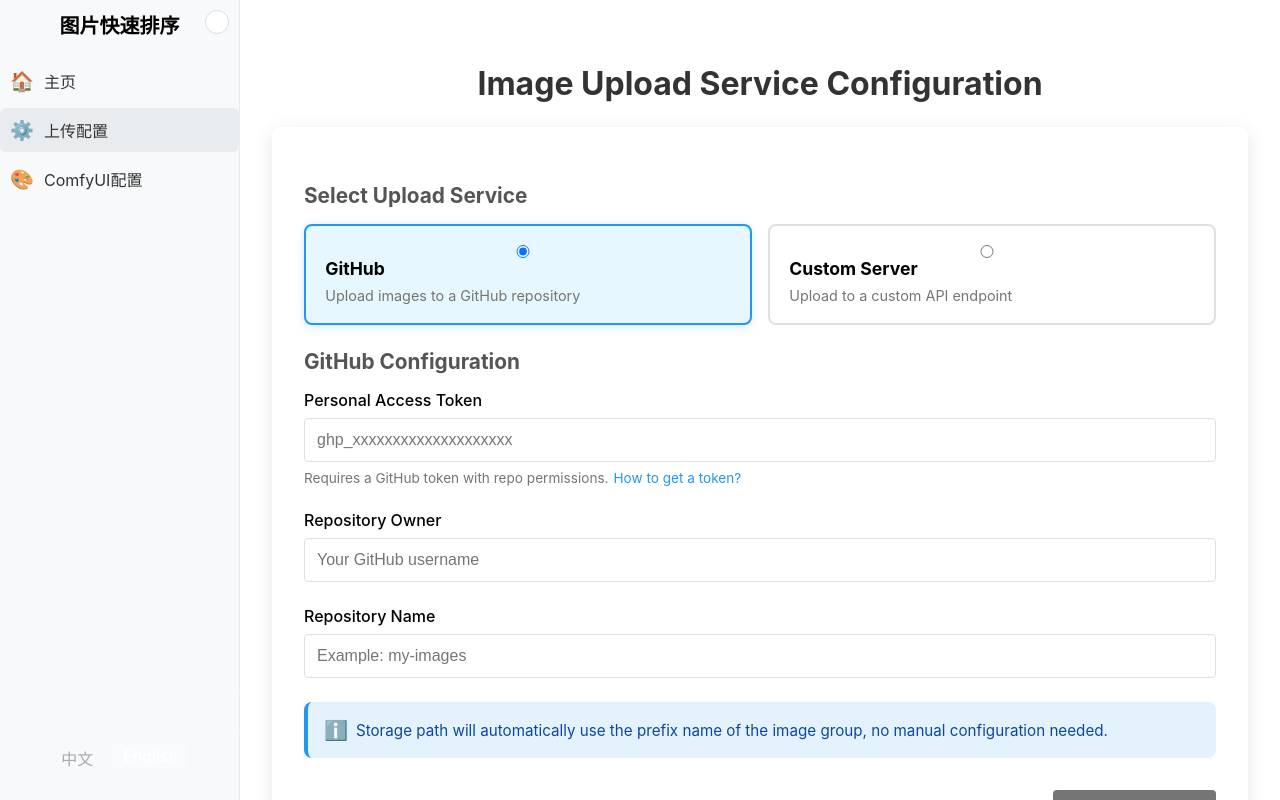
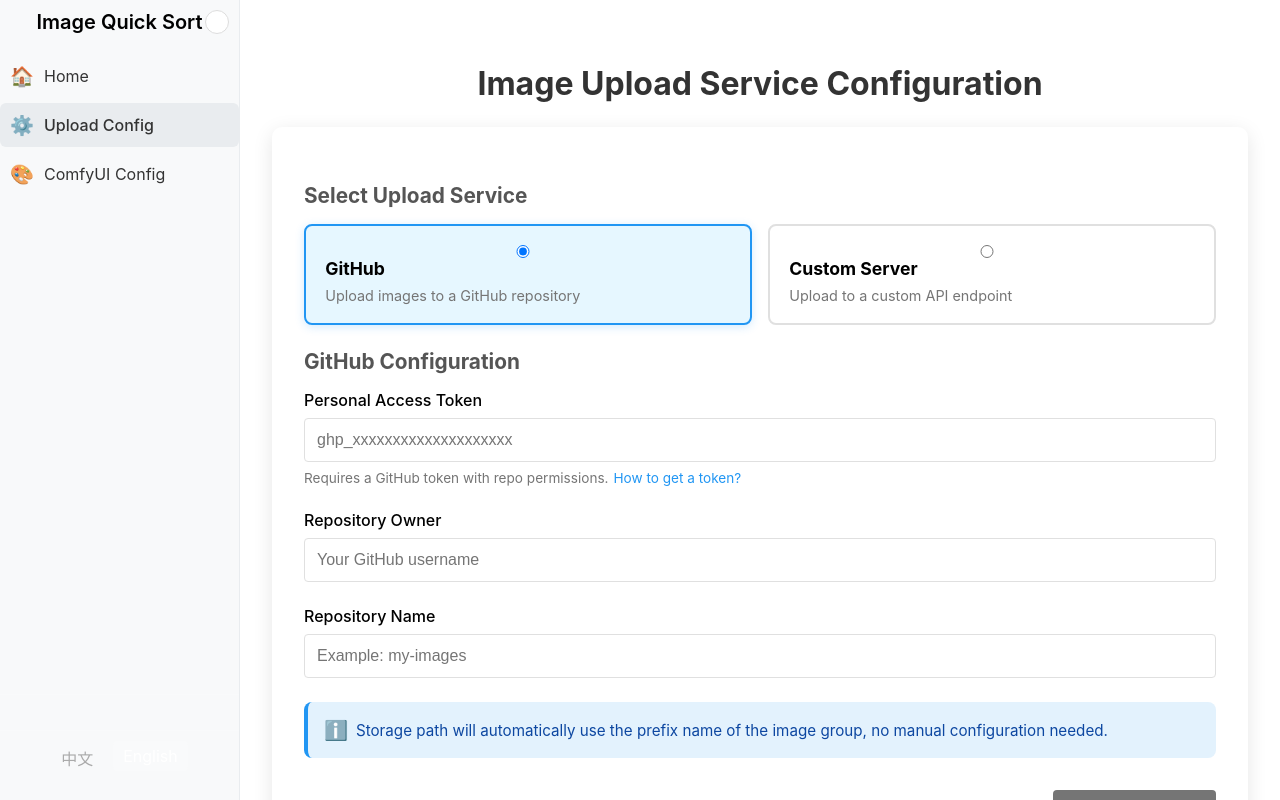
Before and after one commit to chenzilu1990/quick-image-sorting2, a Next.js app: page /en/config in a window 1280 px wide. Built offline with nearby package versions, Linux system fonts and the light colour scheme; no server answers.

Commit message:
添加国际化支持，更新侧边栏组件以使用字典数据，优化布局以提供更好的用户体验和语言切换功能。

```diff
--- a/app/[lang]/components/Sidebar.tsx
+++ b/app/[lang]/components/Sidebar.tsx
@@ -5,10 +5,12 @@
 import { usePathname } from 'next/navigation';
 import LanguageSwitcher from './LanguageSwitcher';
 import { Locale } from '../../i18n/settings';
+import { useDictionary } from './client-dictionary';
 
 export default function Sidebar({ lang }: { lang: Locale }) {
   const [isCollapsed, setIsCollapsed] = useState(false);
   const pathname = usePathname();
+  const dict = useDictionary();
 
   const toggleSidebar = () => {
     setIsCollapsed(!isCollapsed);
@@ -16,31 +18,31 @@
 
   return (
     <div className={`sidebar ${isCollapsed ? 'collapsed' : 'expanded'}`}>
-      <button className="sidebar-toggle" onClick={toggleSidebar}>
+      <button className="sidebar-toggle" onClick={toggleSidebar} title={dict.navigation.toggleSidebar}>
         {isCollapsed ? '→' : '←'}
       </button>
 
       <div className="sidebar-content">
-        <h2 className="sidebar-title">图片快速排序</h2>
+        <h2 className="sidebar-title">{dict.navigation.sidebarTitle}</h2>
 
         <nav className="sidebar-nav">
           <ul>
             <li>
               <Link href={`/${lang}`} className={pathname === `/${lang}` ? 'active' : ''}>
                 <span className="sidebar-icon">🏠</span>
-                <span className="sidebar-text">主页</span>
+                <span className="sidebar-text">{dict.navigation.home}</span>
               </Link>
             </li>
             <li>
               <Link href={`/${lang}/config`} className={pathname === `/${lang}/config` ? 'active' : ''}>
                 <span className="sidebar-icon">⚙️</span>
-                <span className="sidebar-text">上传配置</span>
+                <span className="sidebar-text">{dict.navigation.uploadConfig}</span>
               </Link>
             </li>
             <li>
               <Link href={`/${lang}/config/comfyui`} className={pathname === `/${lang}/config/comfyui` ? 'active' : ''}>
                 <span className="sidebar-icon">🎨</span>
-                <span className="sidebar-text">ComfyUI配置</span>
+                <span className="sidebar-text">{dict.navigation.comfyUIConfig}</span>
               </Link>
             </li>
           </ul>
--- a/app/[lang]/layout.tsx
+++ b/app/[lang]/layout.tsx
@@ -4,6 +4,8 @@
 import '../globals.css';
 import { i18n } from '../i18n/settings';
 import type { Locale } from '../i18n/settings';
+import { getDictionary } from '../i18n/dictionaries';
+import { DictionaryProvider } from './components/client-dictionary';
 
 // 从环境变量获取网站信息
 const siteName = process.env.NEXT_PUBLIC_SITE_NAME || '图片快速排序与重命名工具';
@@ -53,7 +55,10 @@
   params: { lang: Locale };
 }
 
-export default function RootLayout({ children, params }: RootLayoutProps) {
+export default async function RootLayout({ children, params }: RootLayoutProps) {
+  // 获取字典，以便给侧边栏提供国际化文本
+  const dictionary = await getDictionary(params.lang);
+
   return (
     <html lang={params.lang}>
       <head>
@@ -76,12 +81,14 @@
         )}
       </head>
       <body>
-        <div className="main-layout">
-          <Sidebar lang={params.lang} />
-          <div className="content-container">
-            {children}
+        <DictionaryProvider dictionary={dictionary}>
+          <div className="main-layout">
+            <Sidebar lang={params.lang} />
+            <div className="content-container">
+              {children}
+            </div>
           </div>
-        </div>
+        </DictionaryProvider>
       </body>
     </html>
   );
--- a/app/dictionaries/en.json
+++ b/app/dictionaries/en.json
@@ -1,7 +1,11 @@
 {
   "navigation": {
     "home": "Home",
-    "about": "About"
+    "about": "About",
+    "uploadConfig": "Upload Config",
+    "comfyUIConfig": "ComfyUI Config",
+    "sidebarTitle": "Image Quick Sort",
+    "toggleSidebar": "Toggle Sidebar"
   },
   "home": {
     "title": "Image Sorting and Renaming Tool",
--- a/app/dictionaries/zh.json
+++ b/app/dictionaries/zh.json
@@ -1,7 +1,11 @@
 {
   "navigation": {
     "home": "首页",
-    "about": "关于"
+    "about": "关于",
+    "uploadConfig": "上传配置",
+    "comfyUIConfig": "ComfyUI配置",
+    "sidebarTitle": "图片快速排序",
+    "toggleSidebar": "切换侧边栏"
   },
   "home": {
     "title": "图片快速排序与重命名工具",
```
